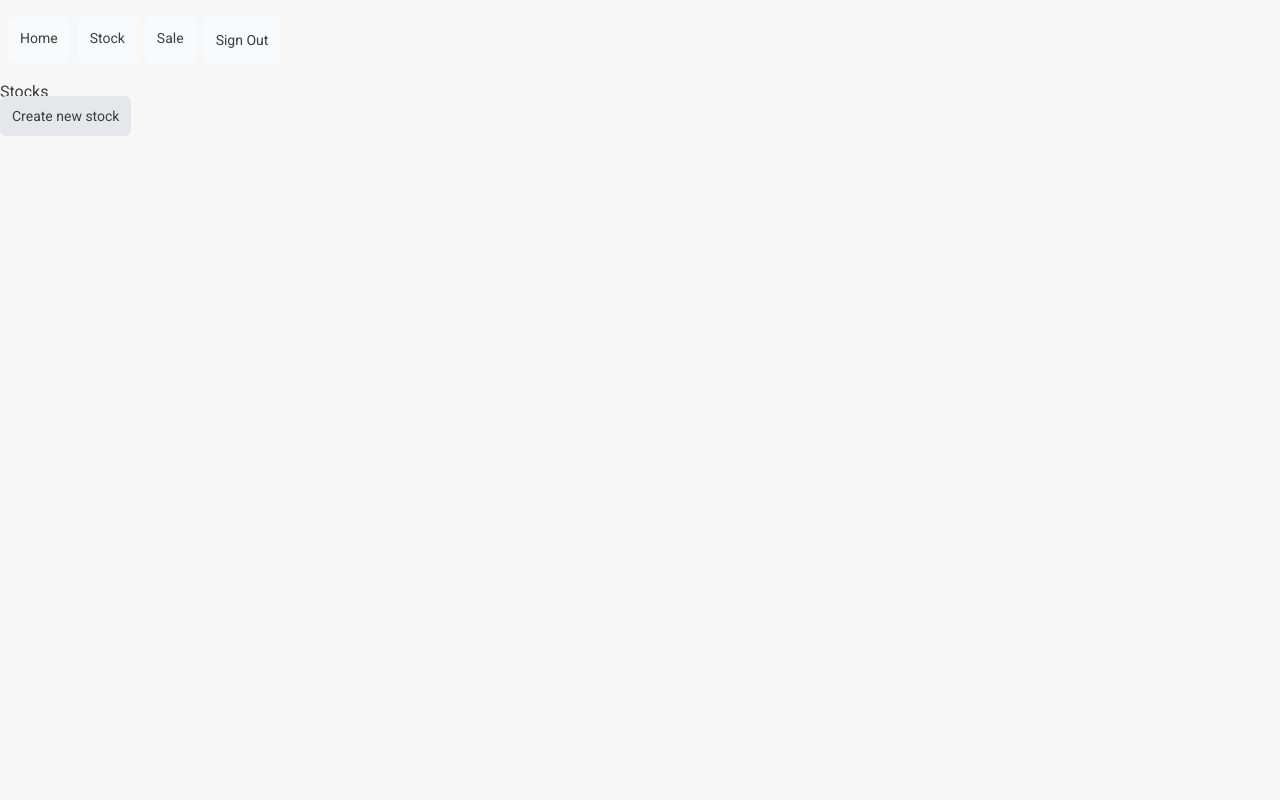
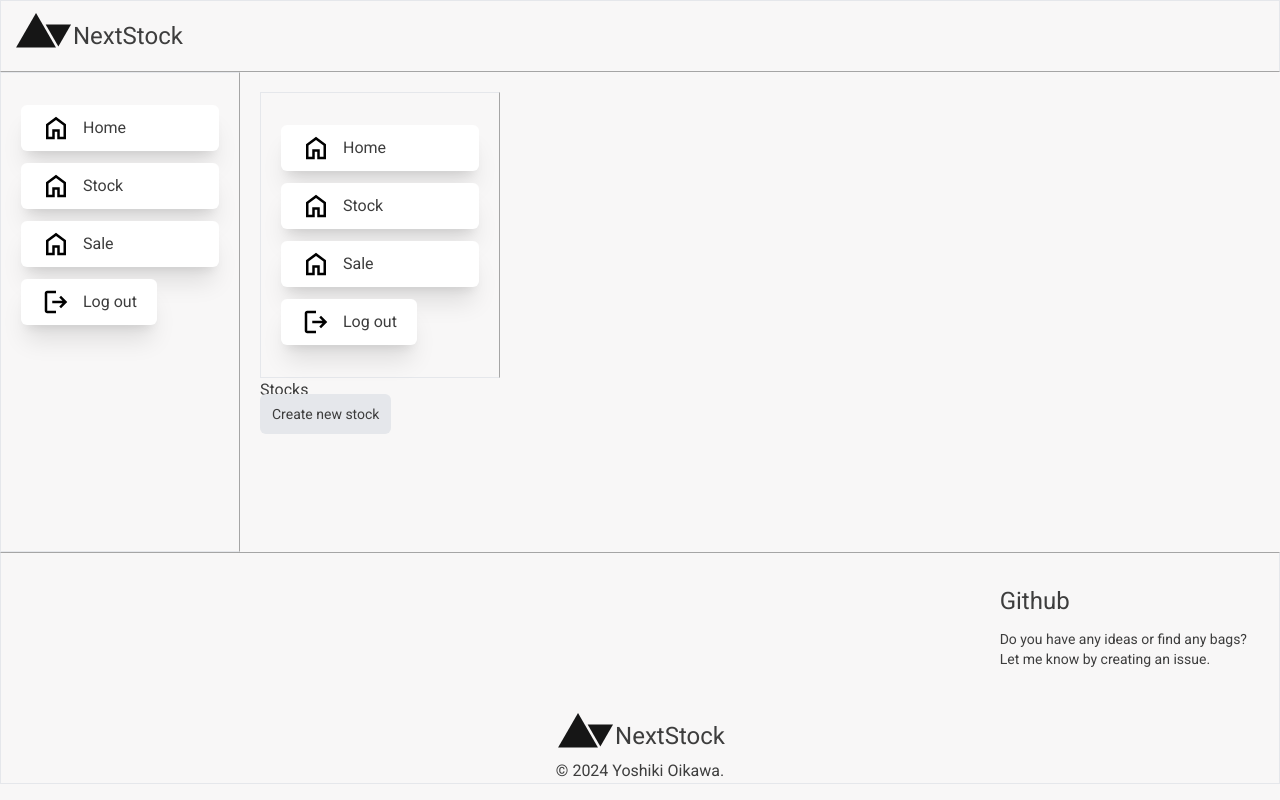
Before and after one commit to yskoikw/next-stock, a Next.js app in the folder next-stock/: page /manager/stock in a window 1280 px wide. Built offline with nearby package versions, Linux system fonts and the light colour scheme; no server answers.

Commit message:
manager layout

```diff
--- /dev/null
+++ b/next-stock/app/manager/layout.tsx
@@ -0,0 +1,22 @@
+import HeaderManager from "@/app/ui/common/headerManager";
+import Footer from "@/app/ui/common/footer";
+import SideNav from "@/app/ui/sidenav";
+
+export default function RootLayout({
+  children,
+}: Readonly<{
+  children: React.ReactNode;
+}>) {
+  return (
+    <main>
+        <HeaderManager/>
+        <div className="flex">
+            <SideNav />
+            <div className="min-h-[60vh] p-5">
+                {children}
+            </div>
+        </div>
+        <Footer />
+    </main>
+  );
+}
--- a/next-stock/app/page.tsx
+++ b/next-stock/app/page.tsx
@@ -1,7 +1,7 @@
 import { BlueButtonLarge, WhiteButtonLarge } from "@/app/ui/common/buttons";
 import { CONSTANTS } from "@/app/constants";
 import Header from "@/app/ui/common/header";
-import { IconCircle } from "@/app/ui/common/icon";
+import Feature from "@/app/ui/toppage/feature";
 import Image from "next/image";
 import Link from 'next/link';
 import Footer from "@/app/ui/common/footer";
@@ -94,27 +94,3 @@ export default function Home() {
     </main>
   );
 }
-
-
-function Feature(
-  {
-    icon,
-    dt,
-    dd
-  }:
-  {
-    icon: string,
-    dt: string,
-    dd: string
-  }
-) {
-  return (
-    <li className="w-1/3 pr-7 mb-10">
-      <IconCircle name={icon}/>
-      <dl>
-        <dt className="font-bold text-2xl my-3">{dt}</dt>
-        <dd className="text-lg">{dd}</dd>
-      </dl>
-    </li>
-  );
-}
--- a/next-stock/app/ui/common/footer.tsx
+++ b/next-stock/app/ui/common/footer.tsx
@@ -2,7 +2,7 @@ import Logo from "@/app/ui/common/Logo";
 
 export default function Footer() {
     return (
-        <div id="footer" className="mb-3 border-t-glay border-solid border">
+        <div id="footer" className="mb-3 border-t-paleGlay border-solid border">
             <ul className="flex justify-end mb-3">
                 <li>
                     <a
--- a/next-stock/app/ui/common/header.tsx
+++ b/next-stock/app/ui/common/header.tsx
@@ -4,7 +4,7 @@ import Link from 'next/link';
 
 export default function Header() {
     return (
-        <div id="header" className="w-full flex items-center justify-between p-3 border-b-glay border-solid border">
+        <div id="header" className="w-full flex items-center justify-between p-3 border-b-paleGlay border-solid border">
             <Logo />
             <div className="flex items-center">
                 <Link href={`/login`} >
--- /dev/null
+++ b/next-stock/app/ui/common/headerManager.tsx
@@ -0,0 +1,9 @@
+import Logo from "@/app/ui/common/Logo";
+
+export default function HeaderManager() {
+    return (
+        <div id="header" className="w-full flex items-start justify-between p-3 border-b-paleGlay border-solid border">
+            <Logo />
+        </div>
+    );
+}
--- a/next-stock/app/ui/common/icon.tsx
+++ b/next-stock/app/ui/common/iconCircle.tsx
@@ -1,6 +1,6 @@
 import Image from "next/image";
 
-export function IconCircle({name}: {name: string}) {
+export default function IconCircle({name}: {name: string}) {
     return (
         <div className="inline-block bg-white p-5 rounded-full shadow-xl">
             <Image
@@ -8,7 +8,6 @@ export function IconCircle({name}: {name: string}) {
                 alt={`Icon ${name}`}
                 width={30}
                 height={30}
-                priority
                 />
         </div>
     );
--- a/next-stock/app/ui/sidenav.tsx
+++ b/next-stock/app/ui/sidenav.tsx
@@ -1,36 +1,65 @@
+import Image from "next/image";
 import Link from 'next/link';
 import { signOut } from '@/auth';
 
 export default function SideNav() {
   return (
-    <div className="flex h-full flex-col px-3 py-4 md:px-2">
-      <div className="flex justify-left space-x-2">
-        <Link href={`/manager`}
-              className="flex item-center h-[48px] gap-2 rounded-md bg-gray-50 p-3 text-sm font-medium hover:bg-sky-100 hover:text-blue-600"
-            >
-              Home
-        </Link>
-        <Link href={`/manager/stock`}
-              className="flex item-center h-[48px] gap-2 rounded-md bg-gray-50 p-3 text-sm font-medium hover:bg-sky-100 hover:text-blue-600"
-            >
-              Stock
-        </Link>
-        <Link href={`/manager/sale`}
-              className="flex item-center h-[48px] gap-2 rounded-md bg-gray-50 p-3 text-sm font-medium hover:bg-sky-100 hover:text-blue-600"
-            >
-              Sale
-        </Link>
+    <div className="w-60 p-5 border-solid border border-r-paleGlay">
+      <ul>
+        <li>
+          <MenuButton link="/manager" icon="home" text="Home" />
+        </li>
+        <li>
+          <MenuButton link="/manager/stock" icon="home" text="Stock" />
+        </li>
+        <li>
+          <MenuButton link="/manager/sale" icon="home" text="Sale" />
+        </li>
+        <li>
           <form
             action={async () => {
               'use server';
               await signOut();
             }}
           >
-          <button className="flex h-[48px] grow items-center justify-center gap-2 rounded-md bg-gray-50 p-3 text-sm font-medium hover:bg-red-100 hover:text-red-600">
-            Sign Out
+            <button className="flex items-center contents-start bg-white my-3 px-5 py-2 rounded-md shadow-xl hover:bg-paleRed hover:text-red">
+              <Image
+                className="mr-3"
+                src={`/icon/logout.svg`}
+                alt={`Icon logout`}
+                width={30}
+                height={30}
+                priority
+              />
+              Log out
             </button>
           </form>
-      </div>
+        </li>
+      </ul>
     </div>
   );
 }
+
+function MenuButton({
+  link,
+  icon,
+  text
+}: {
+  link: string,
+  icon: string,
+  text: string
+}) {
+  return (
+    <Link href={link} className='flex items-center contents-start bg-white my-3 px-5 py-2 rounded-md shadow-xl hover:bg-sky-100 hover:text-blue'>
+          <Image
+              className="mr-3"
+              src={`/icon/${icon}.svg`}
+              alt={`Icon ${icon}`}
+              width={30}
+              height={30}
+              priority
+              />
+          {text}
+    </Link>
+  );
+}
--- /dev/null
+++ b/next-stock/app/ui/toppage/feature.tsx
@@ -0,0 +1,24 @@
+import IconCircle from "@/app/ui/common/iconCircle";
+
+export default function Feature(
+    {
+      icon,
+      dt,
+      dd
+    }:
+    {
+      icon: string,
+      dt: string,
+      dd: string
+    }
+  ) {
+    return (
+      <li className="w-1/3 pr-7 mb-10">
+        <IconCircle name={icon}/>
+        <dl>
+          <dt className="font-bold text-2xl my-3">{dt}</dt>
+          <dd className="text-lg">{dd}</dd>
+        </dl>
+      </li>
+    );
+  }
--- a/next-stock/middleware.ts
+++ b/next-stock/middleware.ts
@@ -5,5 +5,5 @@ export default NextAuth(authConfig).auth;
 
 export const config = {
   // https://nextjs.org/docs/app/building-your-application/routing/middleware#matcher
-  matcher: ['/((?!api|_next/static|_next/image|.*\\.png$).*)'],
+  matcher: ['/((?!api|_next/static|_next/image|.*\\.png$|.*\\.svg$|.*\\.jpg$).*)'],
 };
```
Lines whose indentation alone changed are shown as unchanged.
